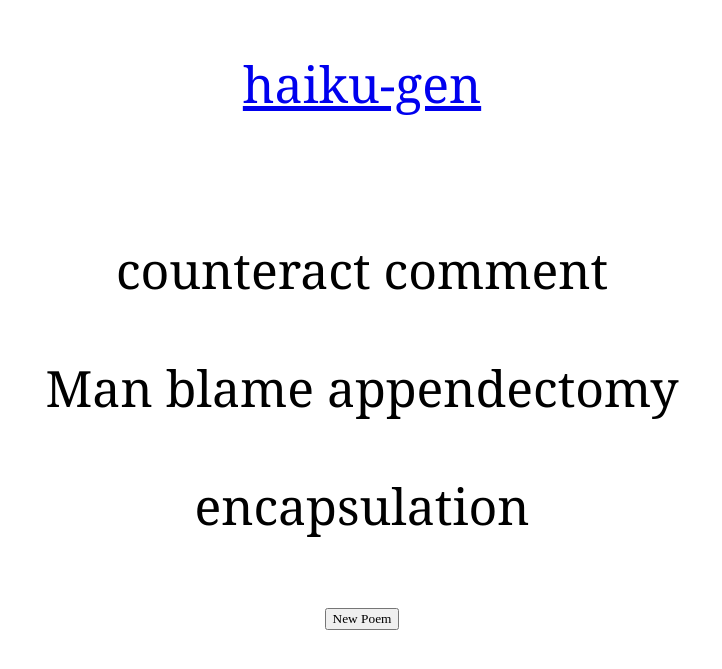
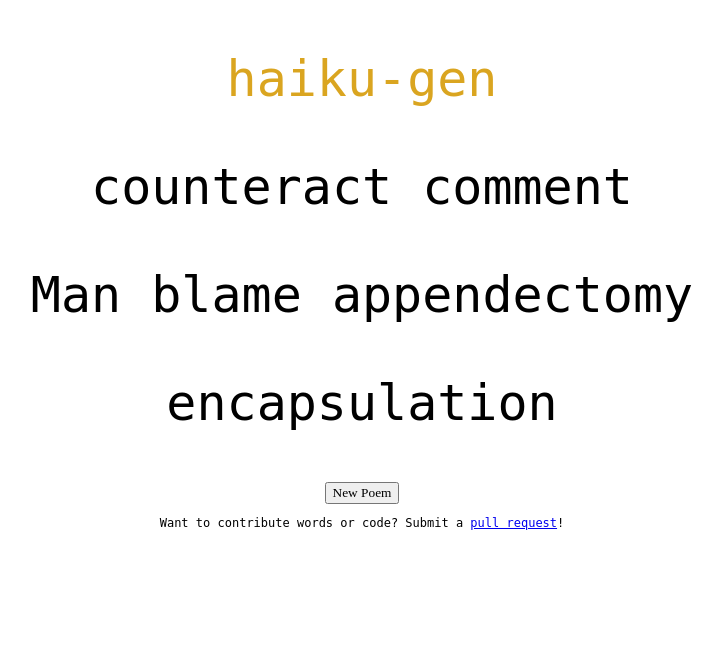
Before and after one commit to jackdonofrio/haikugen, a Flask app: page / in a window 1280 px wide. Shown: the top 669 px of the page, without its empty margins (278-1000 px from the left). Run offline with Flask 2, Linux system fonts and the light colour scheme.

Commit message:
modified styling

```diff
--- a/static/style.css
+++ b/static/style.css
@@ -1,7 +1,29 @@
 p {
     font-size: 50px;
-    font-family: Georgia;
+    font-family: monospace;
     text-align: center;
+    /* margin: auto; */
+}
+
+p:hover {
+    color: gray;
+}
+
+p.title {
+    color: goldenrod;
+}
+
+p.title:hover {
+    color:chocolate
+}
+
+p.bottom_message {
+    font-family: monospace;
+    font-size: 12px;
+}
+
+p.bottom_message:hover {
+    color: #0366d6;
 }
 
 .wrapper {
--- a/templates/index.html
+++ b/templates/index.html
@@ -4,14 +4,15 @@
     <link rel="stylesheet" href="{{ url_for('static', filename='style.css') }}">
 
     <body>
-        <p><a href="https://github.com/Jack1q/haikugen">haiku-gen</a></p>
-        <br>
+        <p class="title">haiku-gen</p>
         <p>{{  line_1  }}</p>
         <p>{{  line_2  }}</p>
         <p>{{  line_3  }}</p>
-        <br>
         <div class="wrapper">
             <button onclick="location.reload()">New Poem</button>
         </div>
     </body>
+    <p class="bottom_message">
+        Want to contribute words or code? Submit a <a href="https://github.com/Jack1q/haikugen">pull request</a>!
+    </p>
 </html>
```
